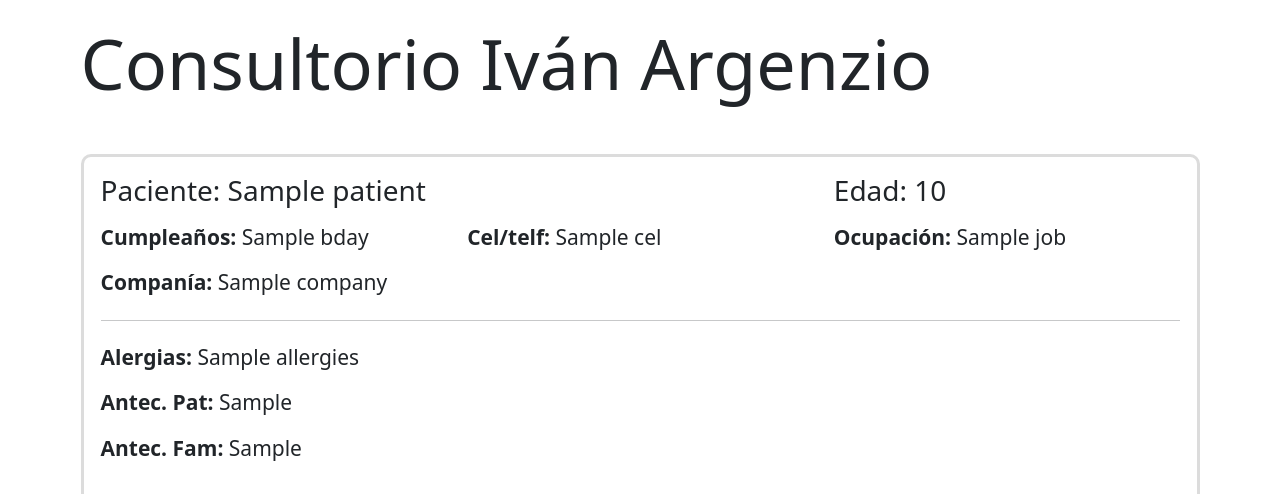
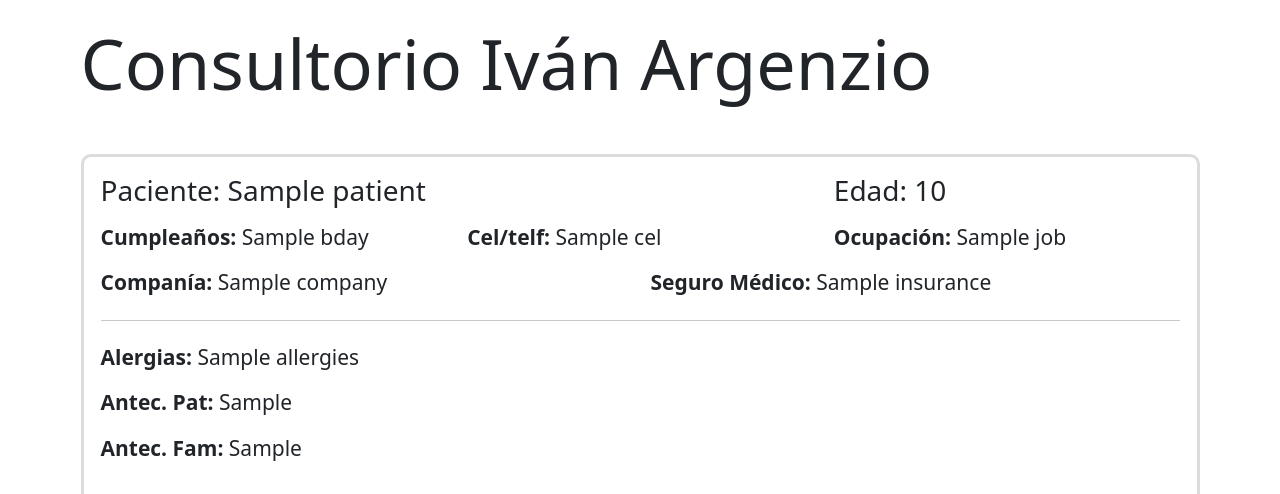
Before and after one commit to jnegrete2005/ivan, a Django app: template patients/templates/patients/patient.html in a window 1280 px wide. Shown: the part 49-543 px from the top of the page. Run offline with Django 3.2, Linux system fonts and the light colour scheme; the template is opened without the code that fills it: most values are stand-ins (such as "Sample title", 1, 10 or a date in 2020).

Commit message:
Add new field to Patients 'insurance'

```diff
--- a/patients/models.py
+++ b/patients/models.py
@@ -20,6 +20,7 @@ class Patient(models.Model):
   allergies = models.CharField(max_length=300, blank=True, null=True)
   patho_histo = models.CharField(max_length=300, blank=True, null=True)
   fam_histo = models.CharField(max_length=300, blank=True, null=True)
+  insurance = models.CharField(max_length=100, blank=True, null=True)
 
   def __str__(self):
     return self.names + ' ' + self.last_names
--- a/patients/templates/patients/patient.html
+++ b/patients/templates/patients/patient.html
@@ -32,14 +32,24 @@
     </div>
   </div>
 
-  {% if patient.company %}
-  <!-- Company -->
   <div class="row">
+    {% if patient.company %}
+    <!-- Company -->
     <div class="col">
       <p class="fs-4 mb-0"><strong>Companía: </strong>{{ patient.company }}</p>
     </div>
+    {% endif %}
+    <div class="col">
+      <p class="fs-4 mb-0">
+        <strong>Seguro Médico: </strong>
+        {% if patient.insurance %}
+        {{ patient.insurance }}
+        {% else %}
+        No tiene
+        {% endif %}
+      </p>
+    </div>
   </div>
-  {% endif %}
 
   <hr class="mt-4 mb-4">
 
--- a/patients/views.py
+++ b/patients/views.py
@@ -76,7 +76,8 @@ def create_patient(request):
       company=str(request.POST['company']).strip(),
       allergies=str(request.POST['allergies']).strip(),
       patho_histo=str(request.POST['patho_histo']).strip(),
-      fam_histo=str(request.POST['fam_histo']).strip()
+      fam_histo=str(request.POST['fam_histo']).strip(),
+      insurance=str(request.POST['insurance']).strip()
     )
     p.save()
 
@@ -101,9 +102,10 @@ def edit_patient(request, pk):
     p.allergies=str(request.POST['allergies']).strip()
     p.patho_histo=str(request.POST['patho_histo']).strip()
     p.fam_histo=str(request.POST['fam_histo']).strip()
+    p.insurance=str(request.POST['insurance']).strip()
 
     p.save(update_fields=[
-      'names', 'last_names', 'bday', 'cel', 'id_num', 'mail', 'job', 'company', 'allergies', 'patho_histo', 'fam_histo'
+      'names', 'last_names', 'bday', 'cel', 'id_num', 'mail', 'job', 'company', 'allergies', 'patho_histo', 'fam_histo', 'insurance'
       ])
 
     return redirect('patient', pk=pk)
```
Also changed, not shown: patients/templates/patients/create_patient.html (+9 -1 lines), patients/templates/patients/edit_patient.html (+10 -2 lines), patients/tests.py (+12 -5 lines), patients/migrations/0002_patient_insurance.py (added).
